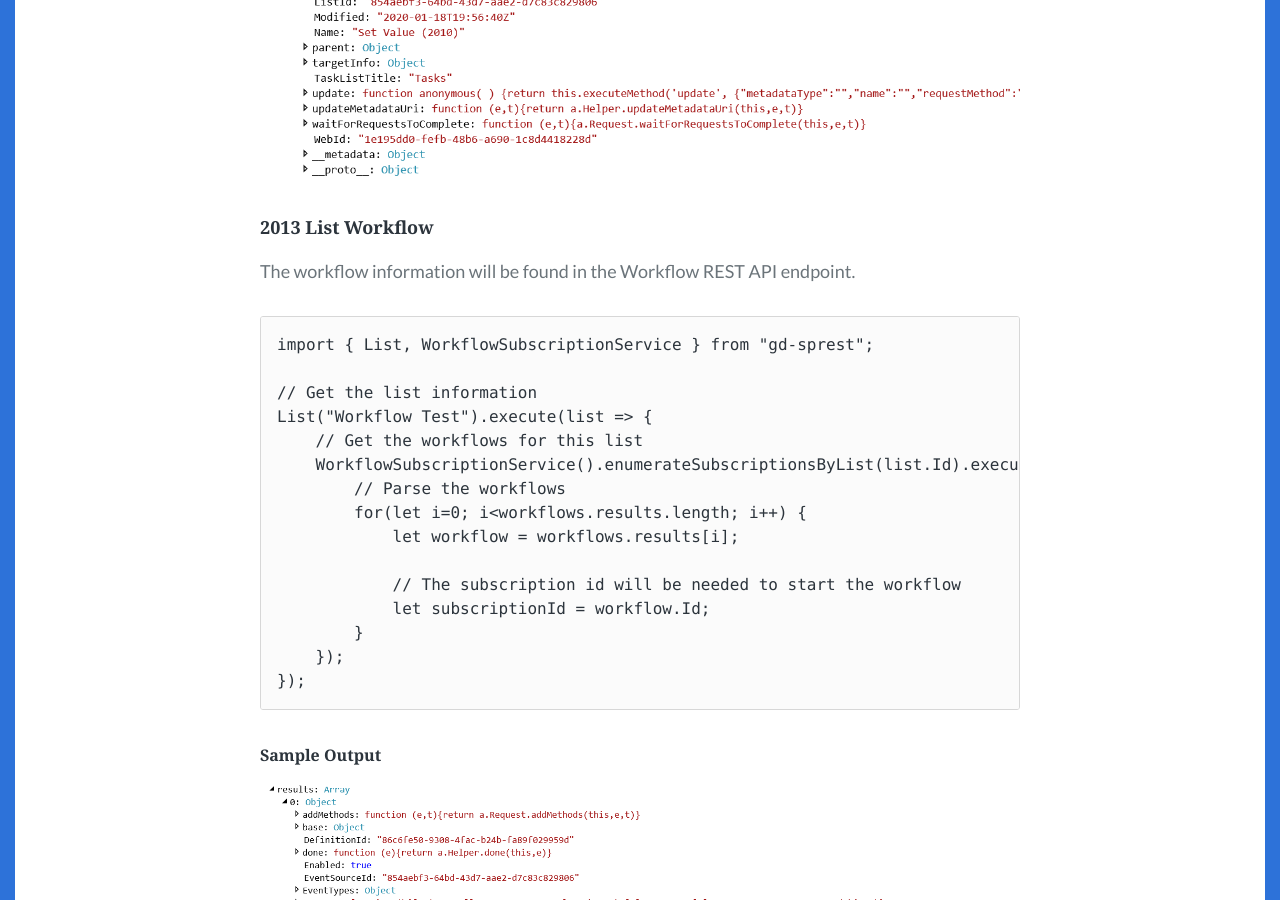
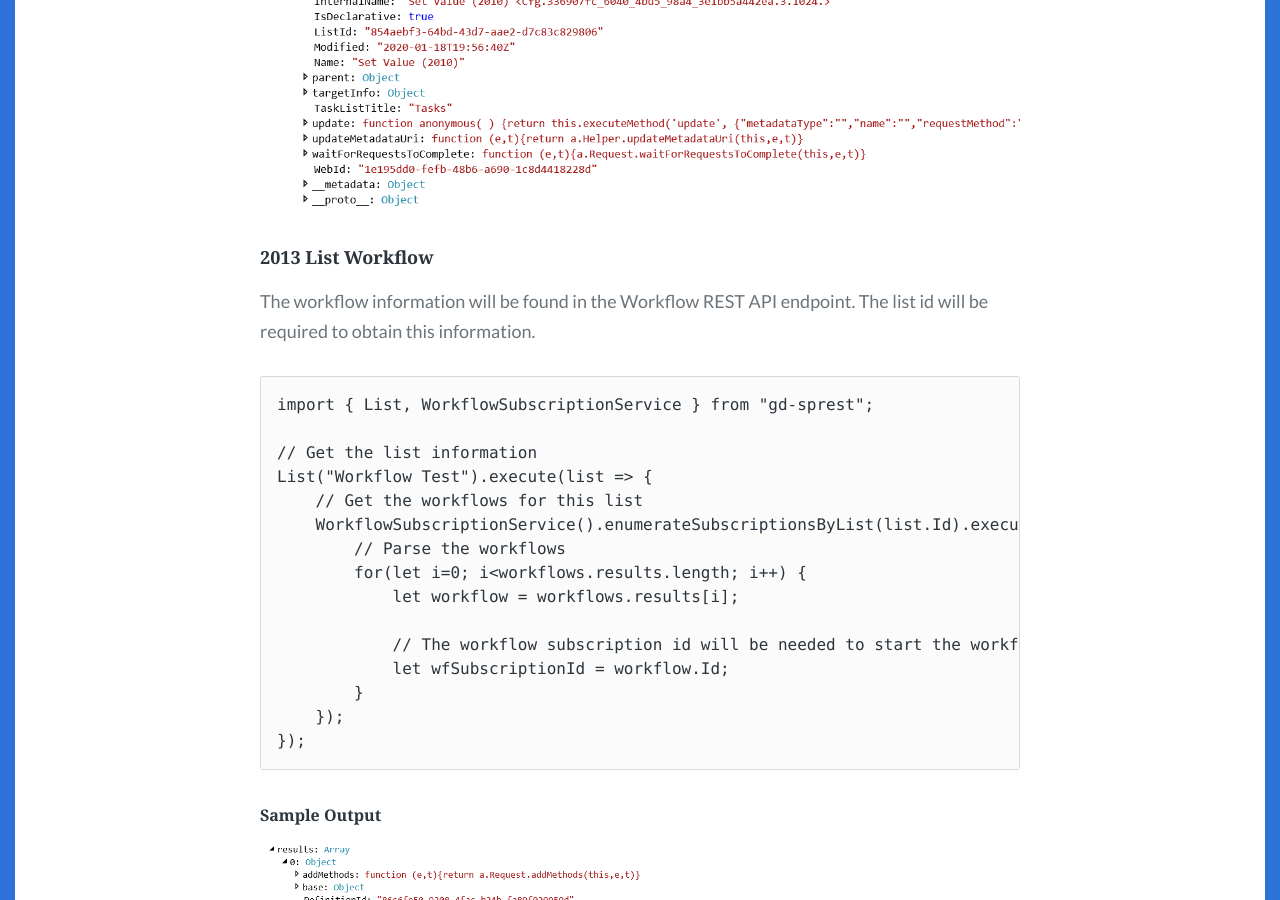
Before and after one commit to gunjandatta/blog, a Jekyll site: the page built from _posts/2020/2020-01-19-start-workflow-using-rest.md, in a window 1280 px wide and 900 px high, scrolled down 1658 px. Built offline with Jekyll 4.4.1, drawn with Linux system fonts in a browser that asks for light colours; some web fonts are replaced; some of the changed text lies outside the part shown.

Commit message:
Updated the blog post.

````diff
--- a/_posts/2020/2020-01-19-start-workflow-using-rest.md
+++ b/_posts/2020/2020-01-19-start-workflow-using-rest.md
@@ -17,7 +17,7 @@ The REST API _only_ supports the ability to start a SharePoint 2013 workflow. In
 
 #### Getting the Workflow Information
 
-The workflow information for 2010 and 2013 types are stored in different locations.
+The workflow information for 2010 and 2013 types are stored in different locations. Below we will look at how to get both 2010 and 2013 workflows for a list.
 
 ##### 2010 List Workflow
 
@@ -40,7 +40,7 @@ List("Workflow Test").WorkflowAssociations().execute(workflows => {
 
 ##### 2013 List Workflow
 
-The workflow information will be found in the Workflow REST API endpoint.
+The workflow information will be found in the Workflow REST API endpoint. The list id will be required to obtain this information.
 
 ```ts
 import { List, WorkflowSubscriptionService } from "gd-sprest";
@@ -53,8 +53,8 @@ List("Workflow Test").execute(list => {
         for(let i=0; i<workflows.results.length; i++) {
             let workflow = workflows.results[i];
 
-            // The subscription id will be needed to start the workflow
-            let subscriptionId = workflow.Id;
+            // The workflow subscription id will be needed to start the workflow
+            let wfSubscriptionId = workflow.Id;
         }
     });
 });
@@ -85,7 +85,7 @@ url: "https://[tenant].sharepoint.com/sites/dev/_api/SP.WorkflowServices.Workflo
 
 #### Start the 2013 Workflow
 
-The Workflow REST API endpoint has a method to start workflows.
+The Workflow REST API endpoint has a method to start a workflow. The workflow subscription id and list item id will be required to execute this method.
 
 ```ts
 import { WorkflowInstanceService } from "gd-sprest";
````
Also changed, not shown: other parts of _posts/2020/2020-01-19-start-workflow-using-rest.md (+1 -1 lines).
